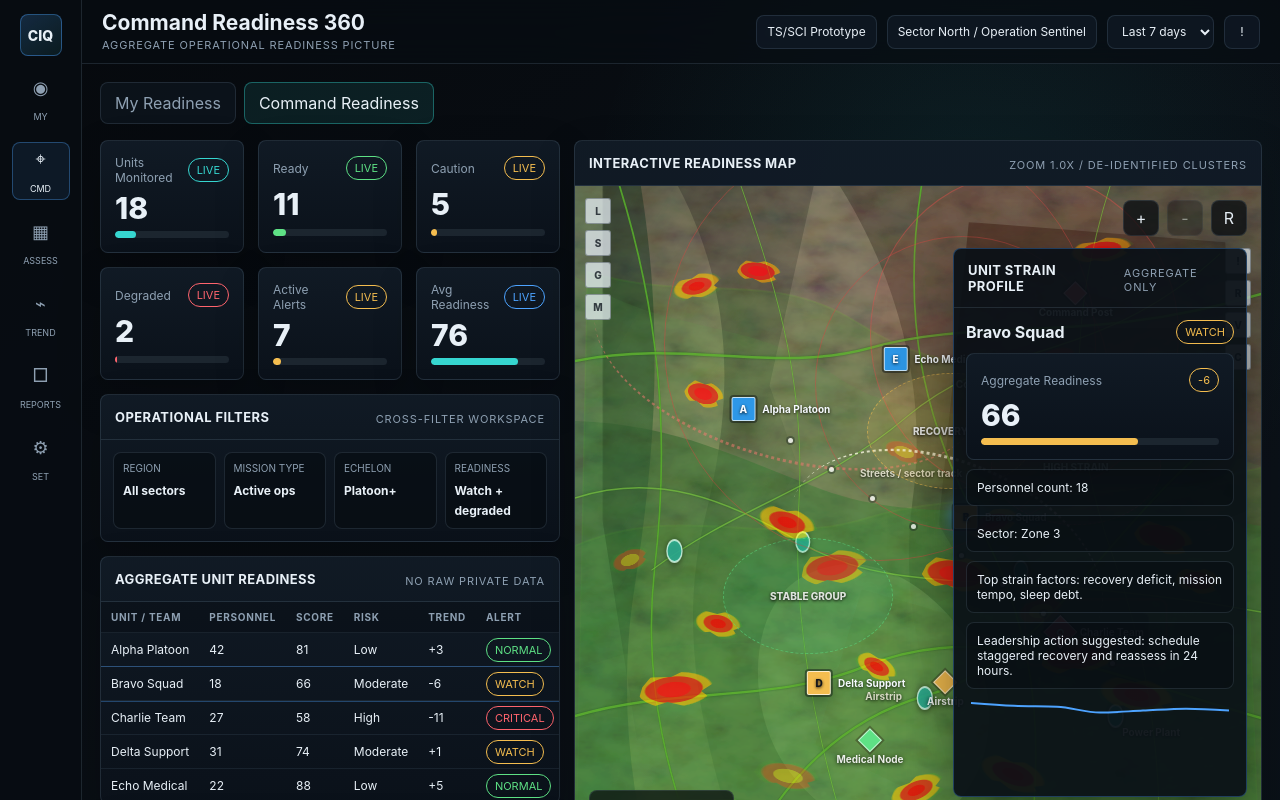
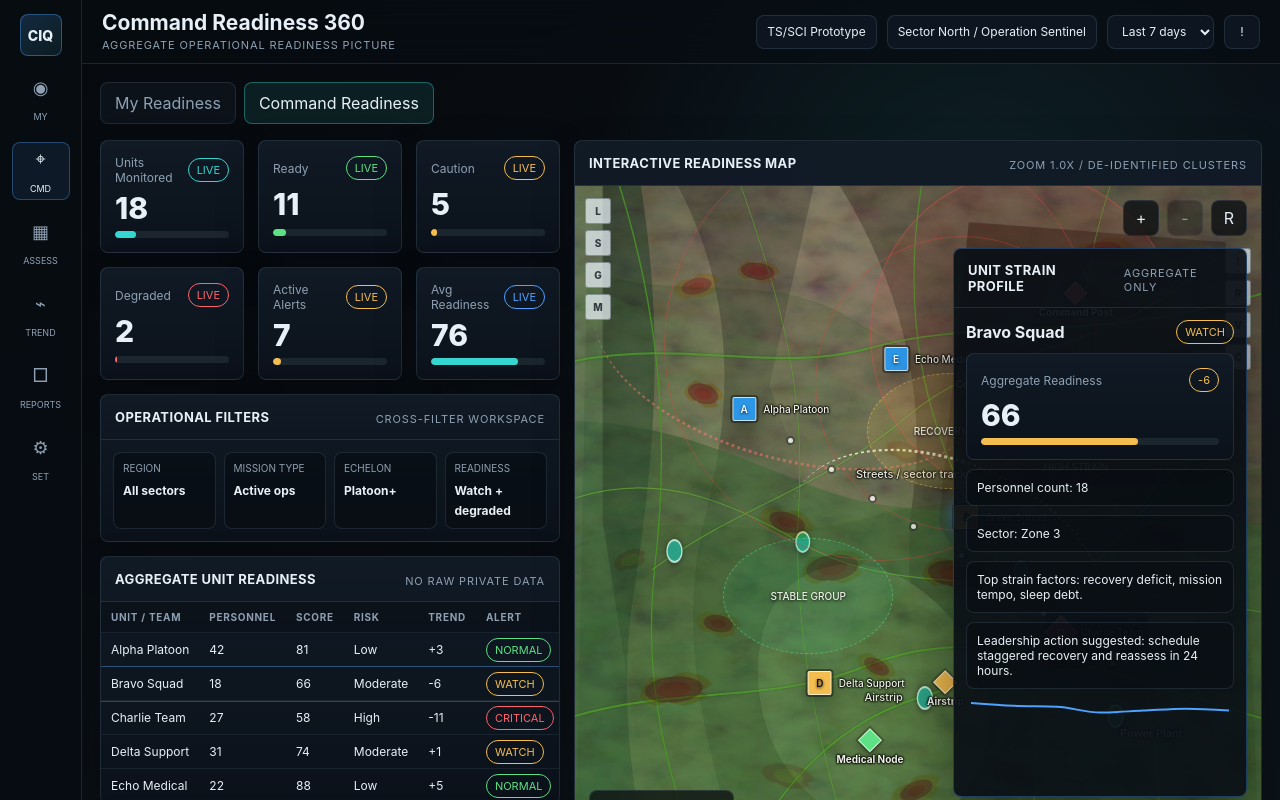
Before and after one commit to NipuniThakshila2000/360-Readiness, a Next.js app: page / in a window 1280 px wide. Shown: the top 800 px of the page. Built offline with nearby package versions, Linux system fonts and the light colour scheme.

Commit message:
Improve map realism and label readability

```diff
--- a/app/globals.css
+++ b/app/globals.css
@@ -486,11 +486,11 @@ button {
   min-height: 720px;
   overflow: hidden;
   background:
-    radial-gradient(ellipse at 18% 10%, rgba(225, 216, 185, 0.48), transparent 13rem),
-    radial-gradient(ellipse at 68% 18%, rgba(139, 95, 71, 0.54), transparent 18rem),
-    radial-gradient(ellipse at 39% 56%, rgba(218, 207, 172, 0.5), transparent 17rem),
-    radial-gradient(ellipse at 83% 68%, rgba(85, 117, 78, 0.5), transparent 17rem),
-    linear-gradient(145deg, #606657 0%, #91886f 24%, #737664 44%, #aa9b75 61%, #64705c 79%, #50493d 100%);
+    radial-gradient(ellipse at 12% 18%, rgba(177, 166, 137, 0.46), transparent 15rem),
+    radial-gradient(ellipse at 70% 16%, rgba(118, 92, 75, 0.4), transparent 19rem),
+    radial-gradient(ellipse at 36% 58%, rgba(200, 190, 158, 0.44), transparent 18rem),
+    radial-gradient(ellipse at 83% 70%, rgba(82, 105, 76, 0.42), transparent 18rem),
+    linear-gradient(145deg, #716d5b 0%, #94866b 23%, #6d715f 43%, #a69672 61%, #66745f 79%, #565141 100%);
   isolation: isolate;
 }
 
@@ -504,21 +504,21 @@ button {
 
 .map-panel::before {
   z-index: 0;
-  opacity: 0.68;
+  opacity: 0.74;
   background:
-    repeating-linear-gradient(21deg, transparent 0 9px, rgba(52, 44, 35, 0.18) 10px 11px, transparent 12px 25px),
-    repeating-linear-gradient(103deg, transparent 0 16px, rgba(238, 221, 172, 0.13) 18px 19px, transparent 20px 39px),
-    repeating-radial-gradient(circle at 50% 50%, rgba(255, 255, 255, 0.09) 0 1px, transparent 1px 9px);
-  background-size: auto, auto, 28px 28px;
-  mix-blend-mode: overlay;
+    repeating-linear-gradient(18deg, transparent 0 7px, rgba(38, 34, 29, 0.12) 8px 9px, transparent 10px 24px),
+    repeating-linear-gradient(99deg, transparent 0 14px, rgba(223, 207, 170, 0.09) 16px 17px, transparent 18px 38px),
+    repeating-radial-gradient(circle at 50% 50%, rgba(255, 255, 255, 0.08) 0 1px, transparent 1px 7px);
+  background-size: auto, auto, 24px 24px;
+  mix-blend-mode: multiply;
 }
 
 .map-panel::after {
   z-index: 1;
   background:
-    linear-gradient(rgba(68, 122, 65, 0.16), rgba(68, 122, 65, 0.16)),
-    radial-gradient(circle at 50% 50%, transparent 54%, rgba(4, 7, 10, 0.2) 100%),
-    linear-gradient(rgba(7, 11, 16, 0.06), rgba(7, 11, 16, 0.16));
+    linear-gradient(rgba(77, 122, 67, 0.08), rgba(77, 122, 67, 0.08)),
+    radial-gradient(circle at 50% 50%, transparent 58%, rgba(4, 7, 10, 0.15) 100%),
+    linear-gradient(rgba(7, 11, 16, 0.03), rgba(7, 11, 16, 0.1));
 }
 
 .map-stage {
@@ -557,7 +557,7 @@ button {
 }
 
 .satellite-layer {
-  opacity: 0.92;
+  opacity: 0.96;
   mix-blend-mode: multiply;
 }
 
@@ -586,13 +586,13 @@ button {
 }
 
 .coverage-layer {
-  opacity: 0.7;
-  mix-blend-mode: soft-light;
+  opacity: 0.55;
+  mix-blend-mode: multiply;
 }
 
 .coverage-layer path {
-  fill: rgba(73, 178, 67, 0.46);
-  stroke: rgba(130, 222, 81, 0.34);
+  fill: rgba(73, 151, 65, 0.32);
+  stroke: rgba(130, 205, 81, 0.24);
   stroke-width: 2;
 }
 
@@ -624,21 +624,21 @@ button {
 }
 
 .network-fill path {
-  fill: rgba(81, 157, 67, 0.12);
+  fill: rgba(81, 157, 67, 0.08);
 }
 
 .network-lines path {
   fill: none;
-  stroke: rgba(103, 190, 50, 0.74);
-  stroke-width: 2.5;
+  stroke: rgba(94, 176, 48, 0.62);
+  stroke-width: 2;
   stroke-linecap: round;
   stroke-linejoin: round;
   filter: drop-shadow(0 0 1px rgba(18, 77, 19, 0.7));
 }
 
 .network-lines path:nth-child(even) {
-  stroke-width: 1.4;
-  stroke: rgba(139, 218, 70, 0.58);
+  stroke-width: 1.2;
+  stroke: rgba(126, 199, 63, 0.5);
 }
 
 .network-nodes circle {
@@ -657,22 +657,22 @@ button {
 .heat-patch {
   position: absolute;
   border-radius: 42% 58% 44% 62%;
-  opacity: 0.82;
+  opacity: 0.58;
   background:
     radial-gradient(ellipse at 48% 46%, rgba(255, 41, 38, 0.98) 0 18%, rgba(219, 58, 48, 0.86) 21% 35%, rgba(246, 190, 58, 0.72) 39% 52%, rgba(118, 194, 64, 0.18) 58%, transparent 72%);
-  mix-blend-mode: hard-light;
+  mix-blend-mode: multiply;
   clip-path: polygon(7% 35%, 18% 12%, 43% 15%, 58% 3%, 84% 16%, 94% 40%, 78% 58%, 90% 80%, 59% 94%, 36% 78%, 14% 89%, 2% 62%);
-  filter: saturate(1.35) contrast(1.18);
+  filter: saturate(1.1) contrast(1.05);
 }
 
 .heat-patch.moderate {
-  opacity: 0.56;
+  opacity: 0.42;
   background:
     radial-gradient(ellipse at 50% 50%, rgba(244, 189, 79, 0.85) 0 28%, rgba(230, 84, 62, 0.62) 31% 48%, rgba(120, 198, 64, 0.13) 56%, transparent 74%);
 }
 
 .heat-patch.critical {
-  opacity: 0.86;
+  opacity: 0.66;
   background:
     radial-gradient(ellipse at 45% 48%, rgba(255, 48, 56, 0.98) 0 25%, rgba(202, 52, 46, 0.8) 28% 44%, rgba(246, 179, 53, 0.7) 47% 58%, rgba(115, 192, 67, 0.12) 62%, transparent 74%);
 }
@@ -748,12 +748,16 @@ button {
 
 .sector-label {
   transform: translate(-50%, -50%);
-  color: rgba(241, 239, 221, 0.86);
-  font-size: 10px;
-  font-weight: 700;
+  color: rgba(245, 247, 237, 0.94);
+  font-size: 11px;
+  font-weight: 500;
   line-height: 1.15;
   text-align: center;
-  text-shadow: 0 1px 3px rgba(0, 0, 0, 0.9);
+  text-shadow:
+    0 1px 2px rgba(0, 0, 0, 0.95),
+    0 -1px 2px rgba(0, 0, 0, 0.75),
+    1px 0 2px rgba(0, 0, 0, 0.75),
+    -1px 0 2px rgba(0, 0, 0, 0.75);
 }
 
 .facility {
@@ -761,12 +765,16 @@ button {
   display: grid;
   justify-items: center;
   gap: 5px;
-  color: rgba(255, 255, 255, 0.9);
+  color: rgba(252, 253, 245, 0.96);
   font-size: 10px;
-  font-weight: 800;
+  font-weight: 500;
   line-height: 1.05;
   text-align: center;
-  text-shadow: 0 1px 4px rgba(0, 0, 0, 0.92);
+  text-shadow:
+    0 1px 2px rgba(0, 0, 0, 0.96),
+    0 -1px 2px rgba(0, 0, 0, 0.8),
+    1px 0 2px rgba(0, 0, 0, 0.8),
+    -1px 0 2px rgba(0, 0, 0, 0.8);
   max-width: 84px;
 }
 
@@ -780,7 +788,7 @@ button {
   height: 17px;
   transform: rotate(45deg);
   border: 1px solid rgba(255, 255, 255, 0.62);
-  box-shadow: 0 0 0 2px rgba(44, 27, 24, 0.35);
+  box-shadow: 0 0 0 2px rgba(44, 27, 24, 0.32), 0 2px 7px rgba(0, 0, 0, 0.35);
 }
 
 .facility.ready span { background: #5ee185; }
@@ -800,9 +808,9 @@ button {
 }
 
 .mission-zone span {
-  color: rgba(255, 255, 255, 0.84);
+  color: rgba(252, 253, 245, 0.92);
   font-size: 10px;
-  font-weight: 800;
+  font-weight: 500;
   text-transform: uppercase;
   text-shadow: 0 1px 3px rgba(0, 0, 0, 0.9);
 }
@@ -828,7 +836,7 @@ button {
   display: grid;
   place-items: center;
   color: #f7fbff;
-  font-weight: 800;
+  font-weight: 600;
   text-shadow: 0 1px 3px rgba(0, 0, 0, 0.85);
   transition: 150ms ease;
   border: 0;
@@ -861,6 +869,7 @@ button {
   height: 24px;
   display: grid;
   place-items: center;
+  font-weight: 600;
   border: 1px solid rgba(255, 255, 255, 0.72);
   box-shadow: 0 0 0 2px rgba(13, 19, 22, 0.45), 0 8px 18px rgba(0, 0, 0, 0.35);
 }
@@ -868,6 +877,13 @@ button {
 .marker.unit strong {
   max-width: 72px;
   text-align: left;
+  font-weight: 500;
+  color: rgba(252, 253, 245, 0.96);
+  text-shadow:
+    0 1px 2px rgba(0, 0, 0, 0.96),
+    0 -1px 2px rgba(0, 0, 0, 0.76),
+    1px 0 2px rgba(0, 0, 0, 0.76),
+    -1px 0 2px rgba(0, 0, 0, 0.76);
 }
 
 .marker.unit.friendly > span,
```
